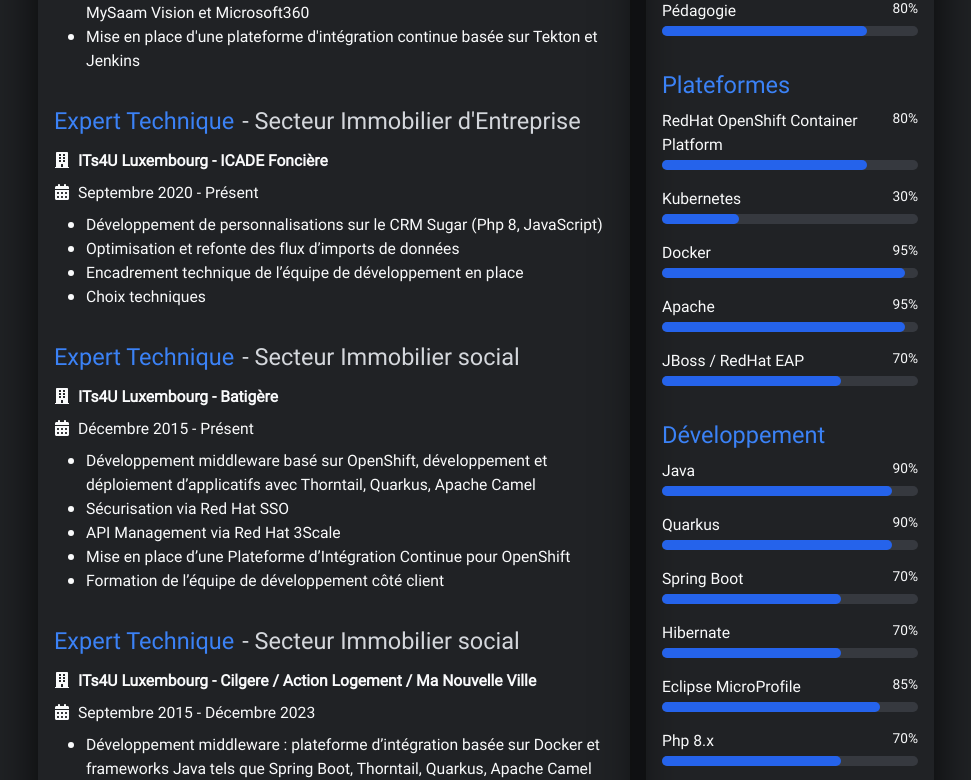
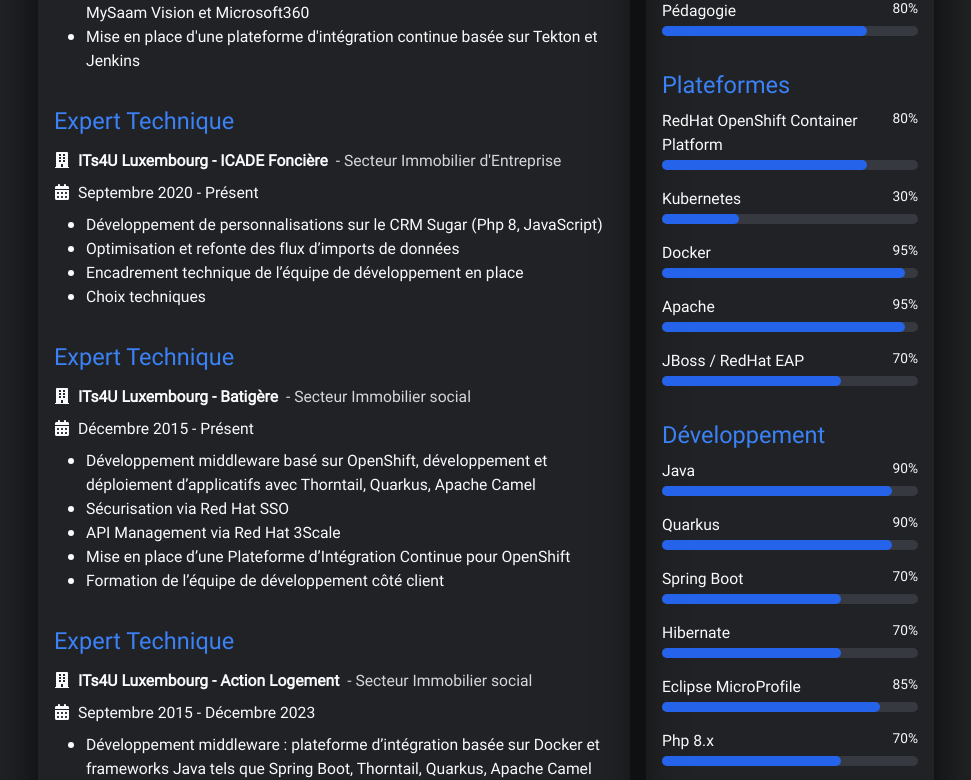
Before and after one commit to chricacc/chris-cacciatore-website, a React (Vite) app: page /resume in a window 1280 px wide. Shown: the part 908-1688 px from the top of the page, without its empty margins (154-1125 px from the left). Built offline with nearby package versions, Linux system fonts and the light colour scheme.

Commit message:
WIP : resume page - fix layout

```diff
--- a/src/components/Job.jsx
+++ b/src/components/Job.jsx
@@ -7,11 +7,11 @@
         <div className="job mb-8">
             <div className="job-title-wrapper">
                 <div className="job-title">{job.title}</div>
-                <div className="job-sector">- Secteur {job.sector}</div>
             </div>
             <div className="flex flex-wrap mb-2">
                 <span className="mr-2 mt-1"><FaBuilding /></span>
                 <div className="font-bold">{job.company}</div>
+                <div className="job-sector">- Secteur {job.sector}</div>
             </div>
             <div className="flex flex-wrap mb-2">
                 <span className="mr-2 mt-1"><FaCalendarDays /></span>
--- a/src/index.css
+++ b/src/index.css
@@ -56,7 +56,7 @@
     }
 
     .job-sector {
-        @apply text-2xl ml-2 text-gray-400;
+        @apply ml-2 text-gray-400;
     }
 
     .diploma-title {
--- a/src/routes/Resume.jsx
+++ b/src/routes/Resume.jsx
@@ -257,7 +257,7 @@
             "start": "Septembre 2015",
             "end": "Décembre 2023",
             "title": "Expert Technique",
-            "company": "ITs4U Luxembourg - Cilgere / Action Logement / Ma Nouvelle Ville",
+            "company": "ITs4U Luxembourg - Action Logement",
             "sector": "Immobilier social",
             "activities": [
                 "Développement middleware : plateforme d’intégration basée sur Docker et frameworks Java tels que Spring Boot, Thorntail, Quarkus, Apache Camel",
```
